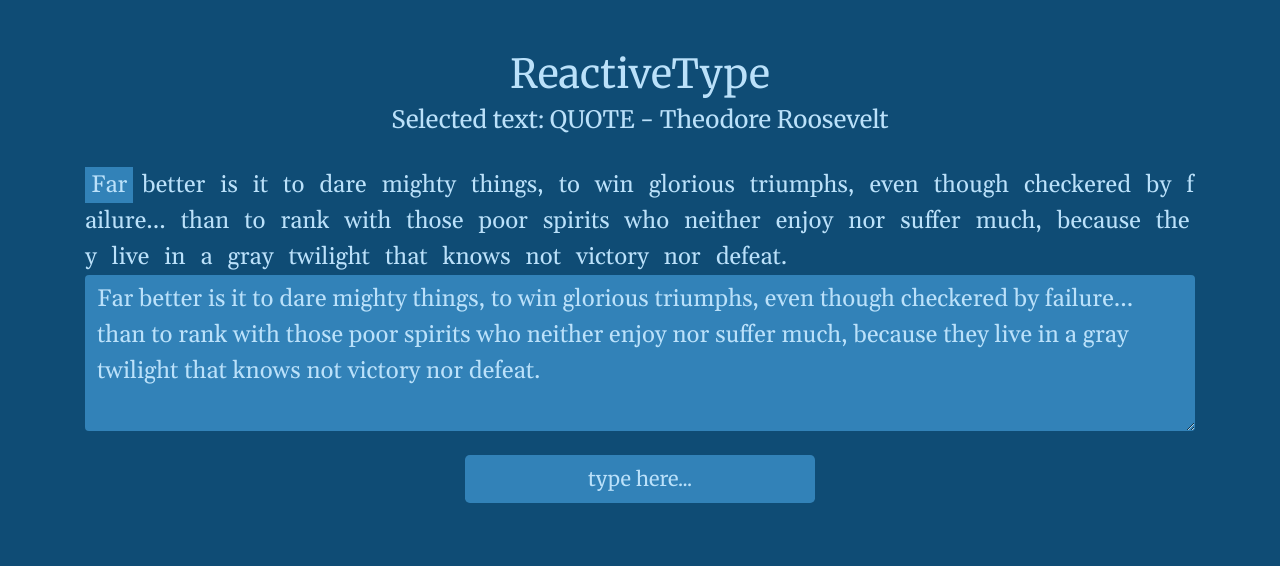
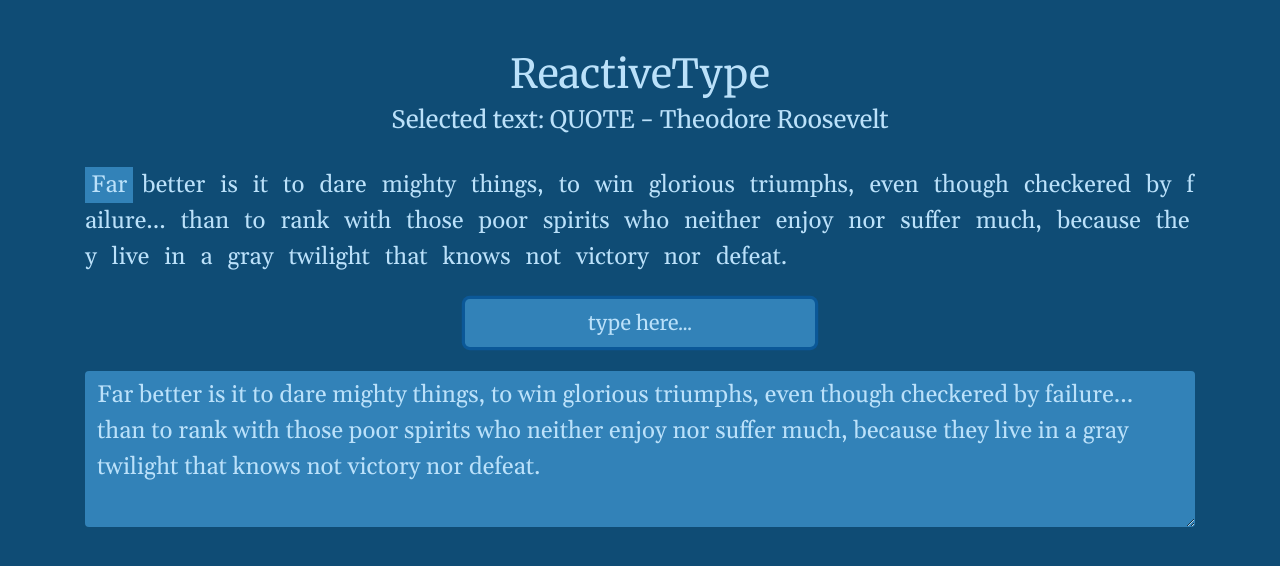
Before and after one commit to samarthdave/reactive-type, a React (Create React App) app: page / in a window 1280 px wide. Shown: the top 566 px of the page. Built offline with nearby package versions, Linux system fonts and the light colour scheme.

Commit message:
Enable autofocus, cleanup & update README

```diff
--- a/package.json
+++ b/package.json
@@ -18,7 +18,8 @@
     "start": "BROWSER=none react-scripts start",
     "build": "react-scripts build",
     "test": "react-scripts test",
-    "eject": "react-scripts eject"
+    "eject": "react-scripts eject",
+    "deploy": "mv build/index.html build/200.html && surge --project build --domain https://type.surge.sh/"
   },
   "eslintConfig": {
     "extends": "react-app"
--- a/src/components/Home.js
+++ b/src/components/Home.js
@@ -84,7 +84,8 @@ class Home extends Component {
           <Col>
             <h1 style={h1Style}>ReactiveType</h1>
           </Col>
-        </Row>
+        </Row> {/* end header row */}
+
         <Row>
           <Col>
             <h4 className="selected-text">Selected text: {selectedText}</h4>
@@ -92,15 +93,28 @@ class Home extends Component {
           </Col>
           <Col>
             <ParagraphInput wordList={wordList} activeIndex={currentLoc} />
-            <FormControl readOnly value={selectedContent} rows={4} as="textarea" aria-label="replicate-content" />
           </Col>
-        </Row>
+        </Row> {/* end paragraph/content row */}
         <br />
+
         <Row>
           <Col md={{ offset: 4, span: 4 }}>
-            <Form.Control value={userType} onChange={this.userTyped}
+            <Form.Control
+              type="text"
+              placeholder="type here..."
+              autoFocus
+              onChange={this.userTyped}
               name="userType" id="user-input"
-              size="lg" type="text" placeholder="type here..." />
+              value={userType} size="lg"
+            />
+          </Col>
+        </Row> {/* enter user input row */}
+        <br />
+
+        <Row>
+          <hr />
+          <Col>
+            <FormControl readOnly value={selectedContent} rows={4} as="textarea" aria-label="replicate-content" />
           </Col>
         </Row>
       </>
```
Also changed, not shown: 1 other file (tests, documents, lock files or other folders).
